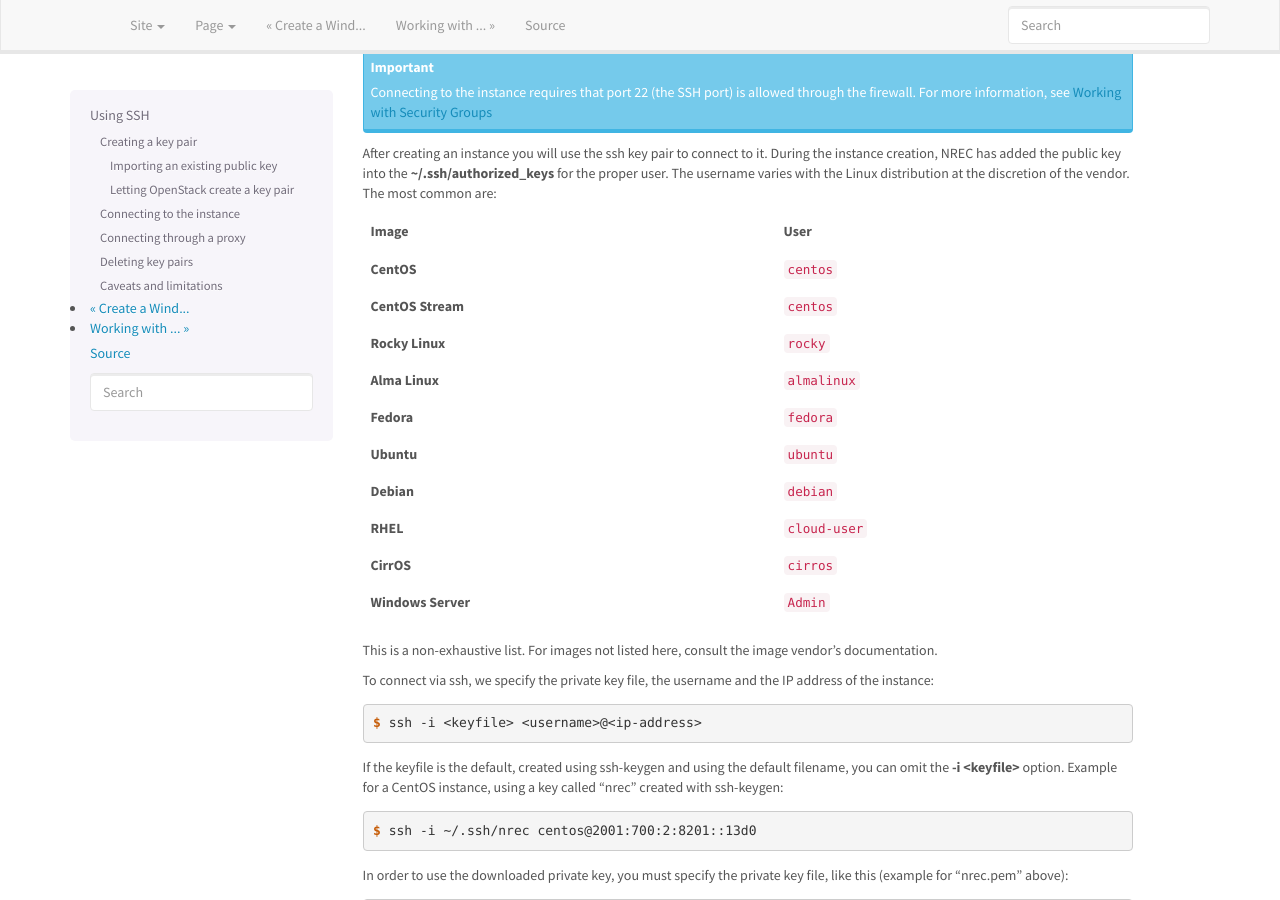
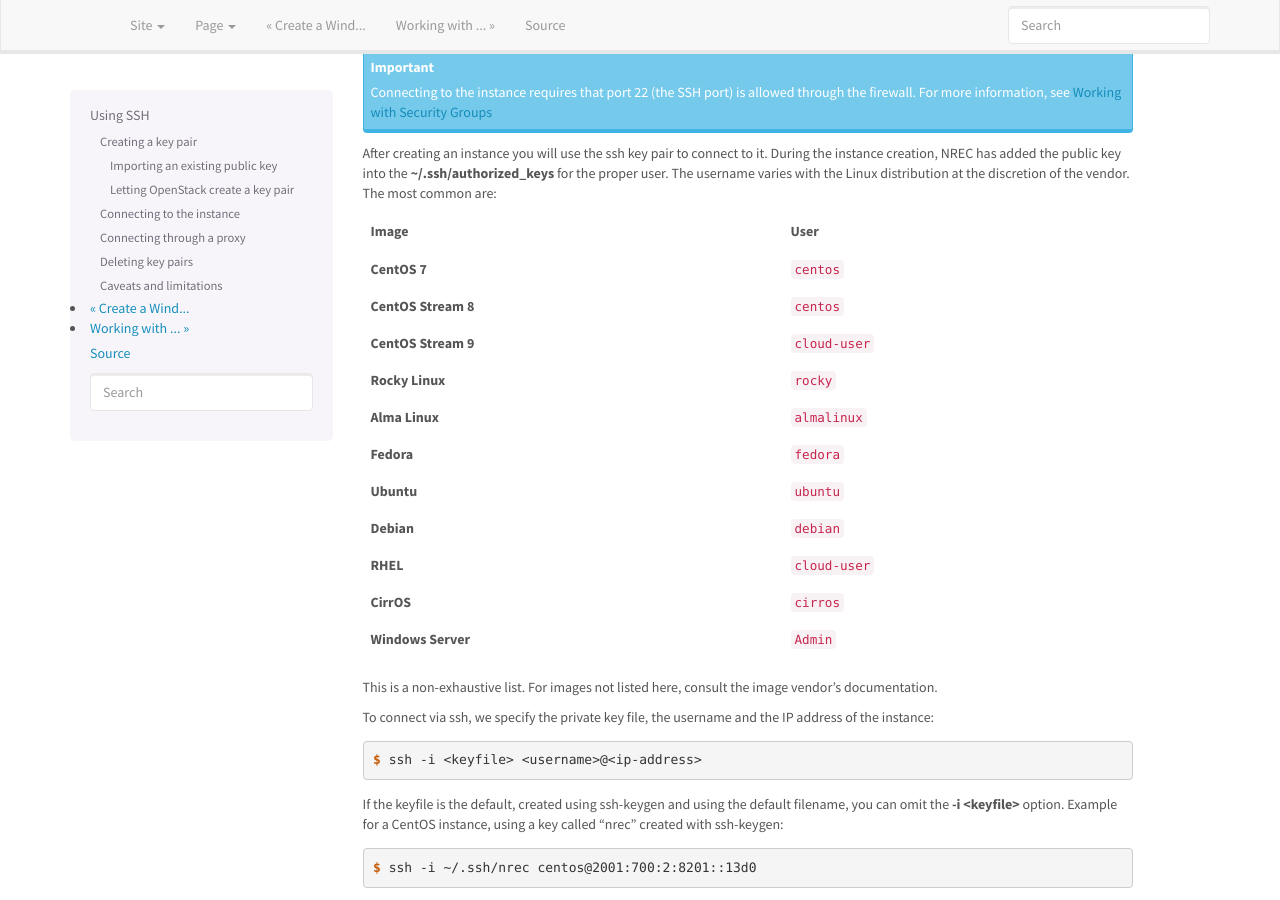
Before and after one commit to norcams/docs-enduser, a Sphinx documentation site: the page built from docs/ssh.rst, in a window 1280 px wide and 900 px high, scrolled down 4967 px. Built offline with Sphinx 7.4.7, drawn with Linux system fonts in a browser that asks for light colours.

Commit message:
centos -> cloud-user

```diff
--- a/docs/ssh.rst
+++ b/docs/ssh.rst
@@ -250,20 +250,21 @@ the **~/.ssh/authorized_keys** for the proper user. The username
 varies with the Linux distribution at the discretion of the
 vendor. The most common are:
 
-================== ==============
-Image              User
-================== ==============
-**CentOS**         ``centos``
-**CentOS Stream**  ``centos``
-**Rocky Linux**    ``rocky``
-**Alma Linux**     ``almalinux``
-**Fedora**         ``fedora``
-**Ubuntu**         ``ubuntu``
-**Debian**         ``debian``
-**RHEL**           ``cloud-user``
-**CirrOS**         ``cirros``
-**Windows Server** ``Admin``
-================== ==============
+==================== ==============
+Image                User
+==================== ==============
+**CentOS 7**         ``centos``
+**CentOS Stream 8**  ``centos``
+**CentOS Stream 9**  ``cloud-user``
+**Rocky Linux**      ``rocky``
+**Alma Linux**       ``almalinux``
+**Fedora**           ``fedora``
+**Ubuntu**           ``ubuntu``
+**Debian**           ``debian``
+**RHEL**             ``cloud-user``
+**CirrOS**           ``cirros``
+**Windows Server**   ``Admin``
+==================== ==============
 
 This is a non-exhaustive list. For images not listed here, consult the
 image vendor's documentation.
```
